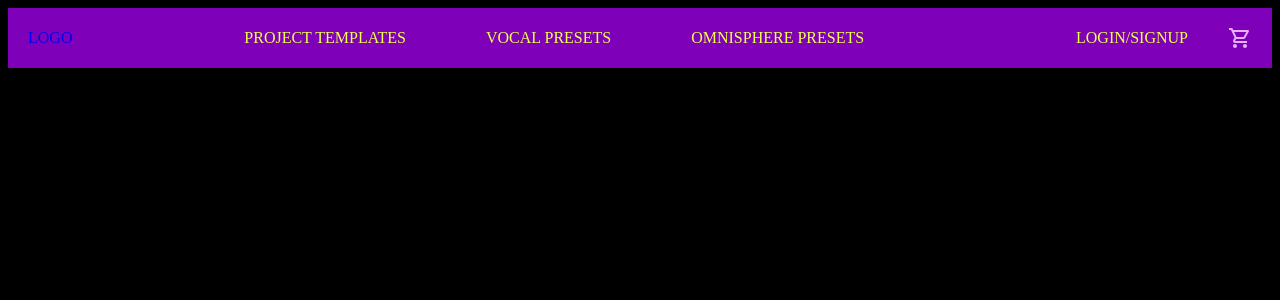
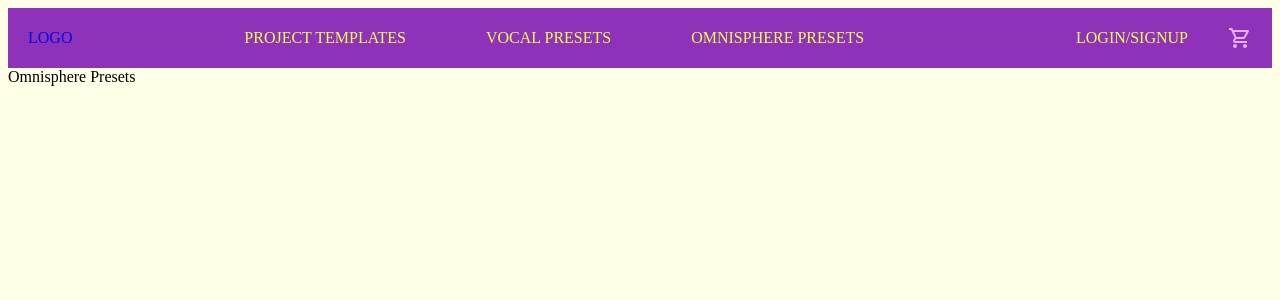
Before and after one commit to mHaines9219/kb_audio_redux, a React (Create React App) app: page /category/omnisphere_presets in a window 1280 px wide. Shown: the top 300 px of the page. Built offline with nearby package versions, Linux system fonts and the light colour scheme; the HTML template or start-up script is replaced by a standard one.

Commit message:
display relevant info on category page

```diff
--- a/src/App.css
+++ b/src/App.css
@@ -42,12 +42,12 @@ a {
 }
 
 :root {
-  --primary-purple: rgb(127, 0, 185);
+  --primary-purple: rgb(142, 50, 185);
   --secondary-color: rgb(230, 176, 255);
   --tertiary-color: rgb(243, 255, 75);
-  --font-size: 16px;
+  --font-size: 1rem;
 }
 
 body {
-  background-color: black;
+  background-color: rgb(255, 255, 231);
 }
--- a/src/App.js
+++ b/src/App.js
@@ -4,8 +4,9 @@ import React from 'react';
 import { BrowserRouter as Router, Routes, Route } from 'react-router-dom';
 import Home from './pages/Home/Home';
 import Navbar from './components/Navbar/Navbar';
-import Register from './pages/Register';
-import Login from './pages/Login';
+import Login from './pages/Login/Login';
+import Register from './pages/Register/Register';
+import Category from './pages/Category/Category';
 // import ProductsPage from './ProductsPage';
 // import ProductDetails from './ProductDetails';
 
@@ -23,8 +24,8 @@ function App() {
             </>
           }
         />
-        {/* <Route path="/products" element={<ProductsPage />} />
-        <Route path="/products/:productId" element={<ProductDetails />} /> */}
+        <Route path="/category/:categoryName" element={<Category />} />
+        {/*  <Route path="/products/:productId" element={<ProductDetails />} /> */}
         // Add more routes as needed
       </Routes>
     </>
--- a/src/components/Navbar/Navbar.jsx
+++ b/src/components/Navbar/Navbar.jsx
@@ -11,7 +11,7 @@ export default function Navbar() {
           <a className="logo">LOGO</a>
         </Link>
         <div className="navbar-links-container">
-          <Link to="/category/product_templates">
+          <Link to="/category/project_templates">
             <a className="navbar-links" href="#">
               PROJECT TEMPLATES
             </a>
--- /dev/null
+++ b/src/pages/Category/Category.jsx
@@ -0,0 +1,15 @@
+import React from 'react';
+import { useParams } from 'react-router';
+export default function Category() {
+  let { categoryName } = useParams();
+  let displayName = formatCategoryName(categoryName);
+
+  function formatCategoryName(slug) {
+    return slug
+      .split('_') // Split the slug by underscores
+      .map((word) => word.charAt(0).toUpperCase() + word.slice(1)) // Capitalize the first letter of each word
+      .join(' '); // Rejoin the words with spaces
+  }
+
+  return <div>{displayName}</div>;
+}
```
Also changed, not shown: src/pages/Category/Category.css (added), src/pages/Login/Login.jsx (renamed from src/pages/Login.jsx), src/pages/Register/Register.jsx (renamed from src/pages/Register.jsx).
